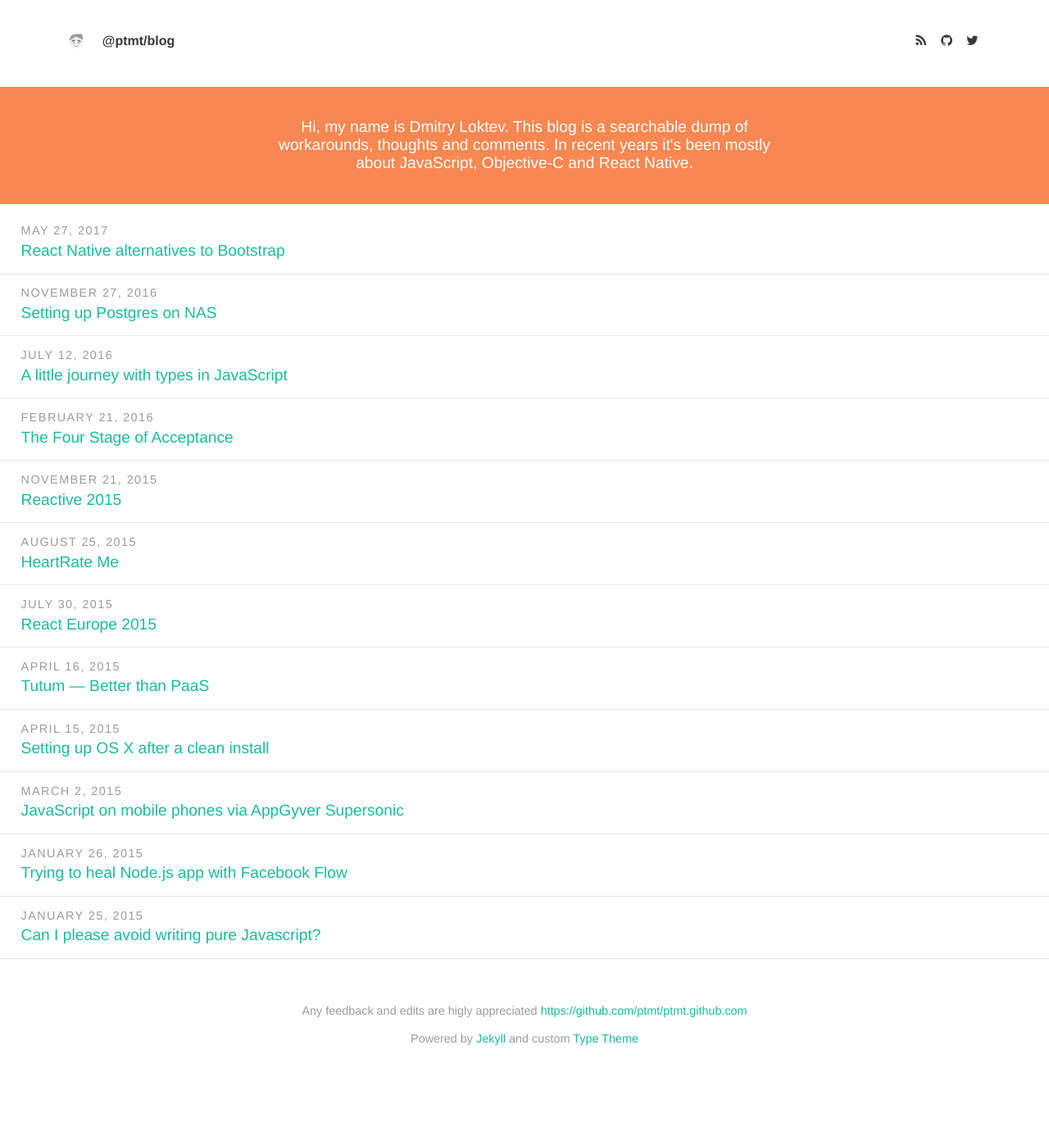
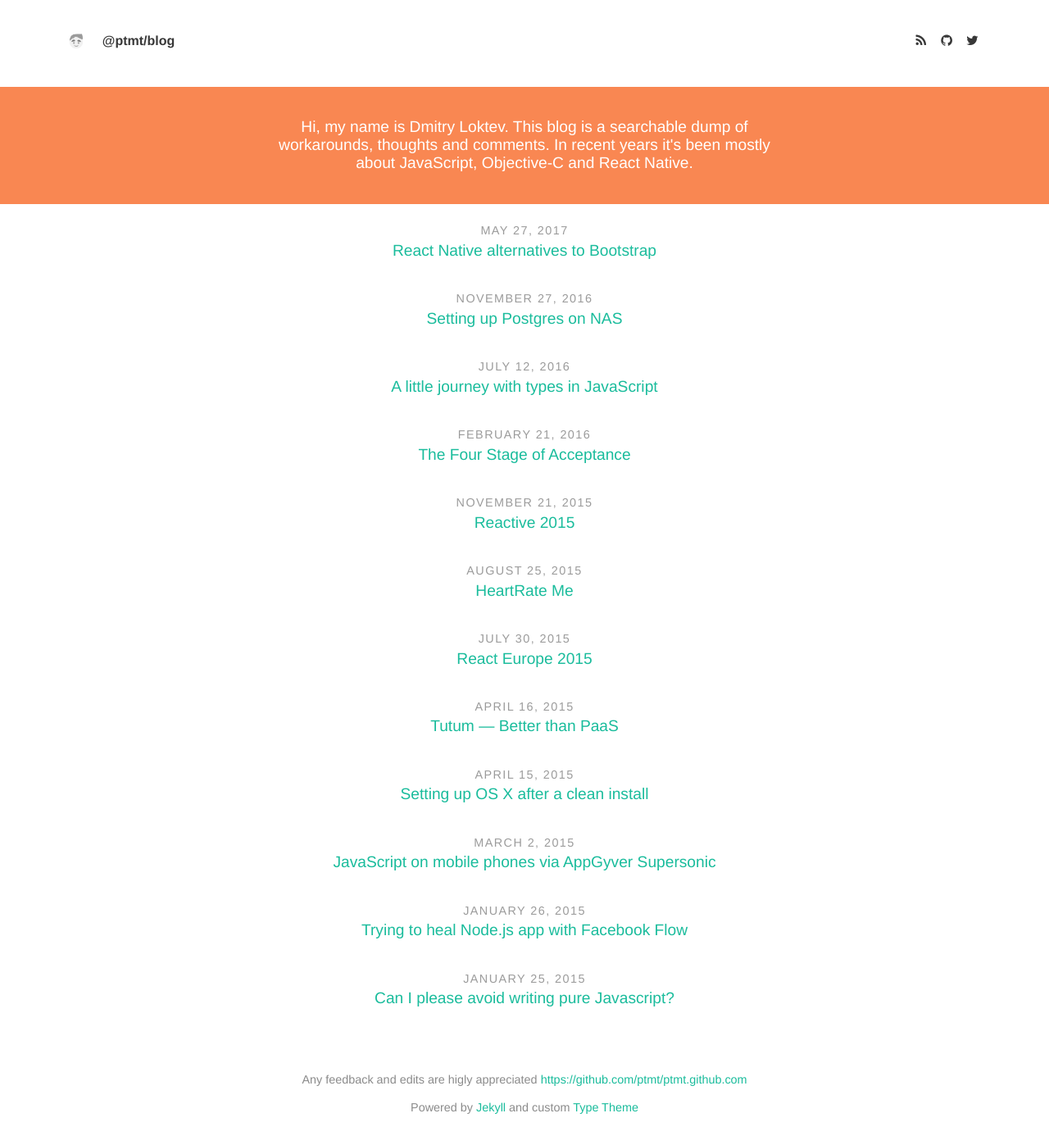
Before and after one commit to ptmt/ptmt.github.com, a Jekyll site: the page built from index.html, in a window 1280 px wide. Shown: the whole page at 82% size. Built offline with Jekyll 4.4.1, drawn with Linux system fonts in a browser that asks for light colours; nearby versions of some CDN libraries; some web fonts are replaced; before the commit the page ends 1313 px from its top, so only the background shows below that.

Commit message:
Update styles once again

```diff
--- a/_sass/base/_variables.scss
+++ b/_sass/base/_variables.scss
@@ -14,7 +14,7 @@
 $border-color: rgba(0, 0, 0, 0.1); // rgba recommended if using feature images
 
 // typography colors
-$text-color: rgba(56, 56, 56, 0.81);
+$text-color: rgba(56, 56, 56, 0.95);
 $link-color: #1ABC9C;
 $selection-color: #D4D4D4; // visible when highlighting text
 
--- a/_sass/external/_reset.scss
+++ b/_sass/external/_reset.scss
@@ -133,7 +133,7 @@
  */
 
 h1 {
-  font-size: 2em;
+  font-size: 3em;
   margin: 0.67em 0;
 }
 
--- a/_sass/layouts/_index.scss
+++ b/_sass/layouts/_index.scss
@@ -20,11 +20,11 @@
     @extend %padding-xtra-small;
 
     width: 100%;
-    // text-align: center;
-    margin-bottom: 0;
+    text-align: center;
+    margin-bottom: 0.5em;
     // display: inline-block;
     // background-size: $feature-image-size;
-    border-bottom: 1px solid $border-color;
+
     a:hover {
       @extend %link-hover;
     }
--- a/_sass/layouts/_posts.scss
+++ b/_sass/layouts/_posts.scss
@@ -14,31 +14,11 @@
     font-size: 0.9em;
   }
   li {
-    padding-bottom: 20px;
+    padding-bottom: 1em;
   }
-  // .highlight {
-  //   background: #FCFCFC;
-  //   border: 1px solid #eee;
-  //   padding:  0 20px 0 20px;
-  //   margin-bottom: 20px;
-  // }
-  // .highlighter-rouge {
-  //   border: 1px solid #eee;
-  //   padding:  0 20px 0 20px;
-  //   margin-bottom: 20px;
-  //   background: #FCFCFC;
-  //   font-size: 0.8em;
-  //   @media (max-width: 1000px) {
-  //     font-size: 0.6em;
-  //   }
-  // }
-  // code {
-  //   font-family: 'Droid Sans Mono', monospace;
-  //   background: #eee;
-  //   font-size: 0.8em;
-  // }
   img {
-    box-shadow: 1px 4px 5px #888888;
+    padding-top: 1em;
+    padding-bottom: 1em;
   }
 }
 header {
```
